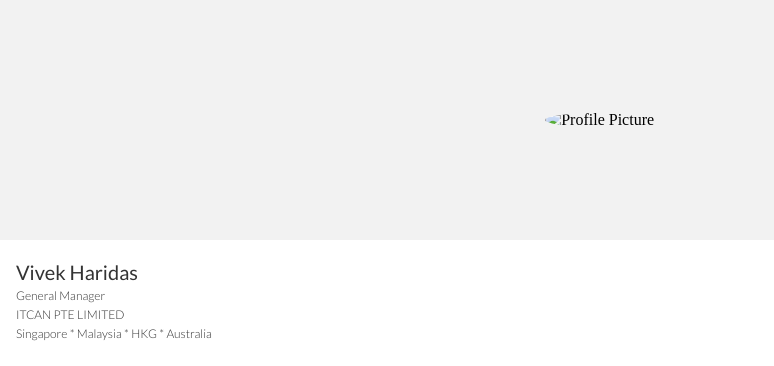
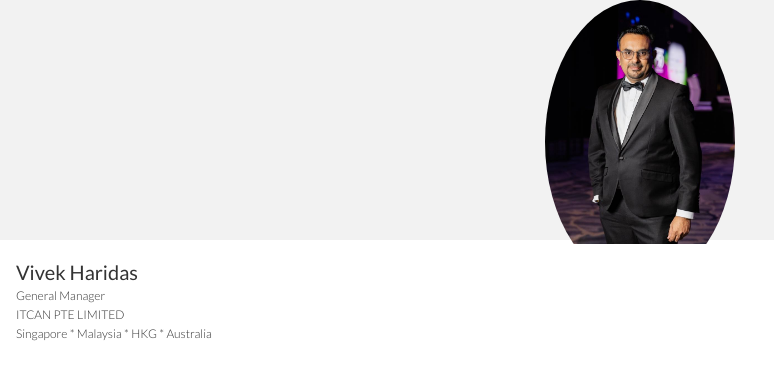
Before and after one commit to ITCANNAMECARD/VIVEK-HARIDAS, a plain HTML site: page index.html in a window 1280 px wide. Shown: the top 366 px of the page, 0-774 px from the left. Drawn offline with Linux system fonts and the light colour scheme; a web font is replaced by a local one.

Commit message:
Update index.html

```diff
--- a/index.html
+++ b/index.html
@@ -14,7 +14,7 @@
 			<div class="row">
 				<div class="col"></div>
 				<div class="col is-5">
-					<img class="profile-pic" src="VIVEK HARIDAS.jpg" alt="Profile Picture">
+					<img class="profile-pic" src="VIVEK HARIDAS.jpeg" alt="Profile Picture">
 				</div>
 				<div class="col"></div>
 			</div>
```
